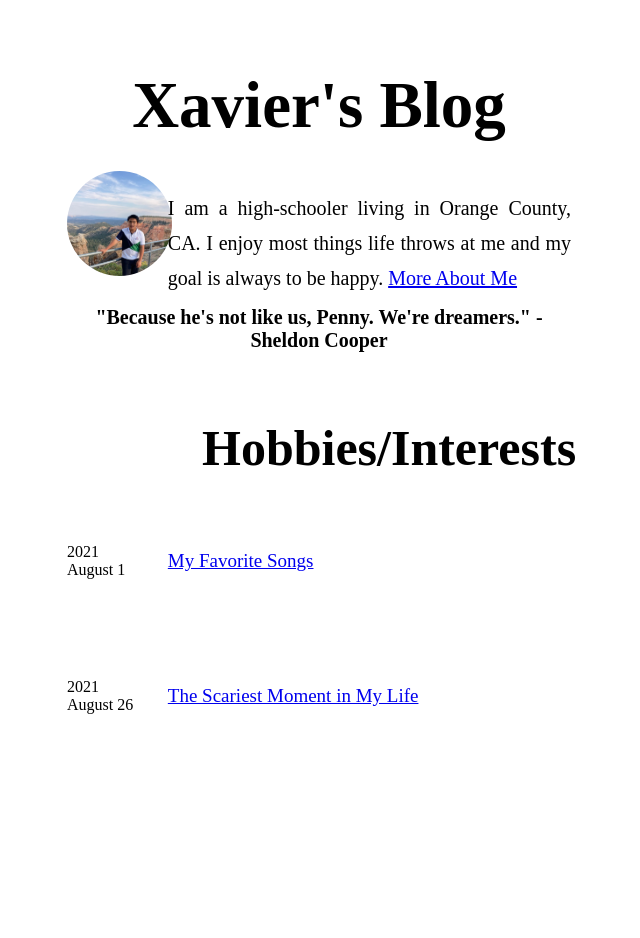
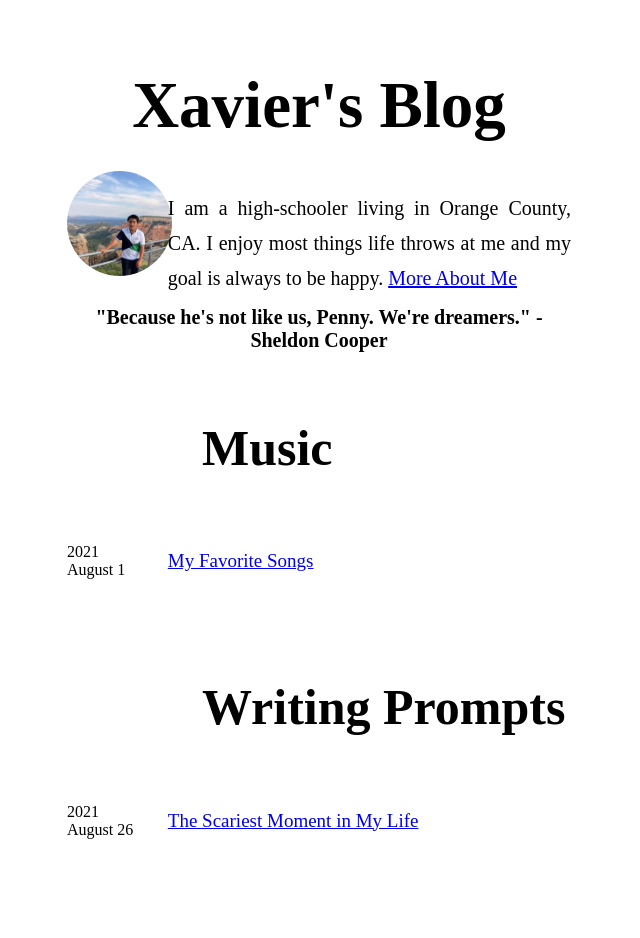
Before and after one commit to xavierzhaoz/Blog, a plain HTML site: page index.html in a window 1280 px wide. Shown: the whole page, without its empty margins (321-961 px from the left). Before the commit the page ends 813 px from the top, so only its background shows below. Drawn offline with Linux system fonts and the light colour scheme.

Commit message:
Add files via upload

```diff
--- a/index.html
+++ b/index.html
@@ -14,13 +14,14 @@
         <p>I am a high-schooler living in Orange County, CA. I enjoy most things life throws at me and my goal is always to be happy. <a href="aboutme.html">More About Me</a></p>
     </div>
     <h3>"Because he's not like us, Penny. We're dreamers." - Sheldon Cooper</h3>
-    <h4>Hobbies/Interests</h4>
+    <h4>Music</h4>
     <div id = "leftbox1">
         <p2>2021 August 1</p2>
     </div>
     <div id = "rightbox1">
-        <a href="hobbies_interests/myfavoritesongs.html">My Favorite Songs</a>
+        <a href="music/myfavoritesongs.html">My Favorite Songs</a>
     </div>
+    <h4>Writing Prompts</h4>
     <div id = "leftbox1">
         <p2>2021 August 26</p2>
     </div>
```
Also changed, not shown: CormorantGaramond-Bold.ttf (added).
